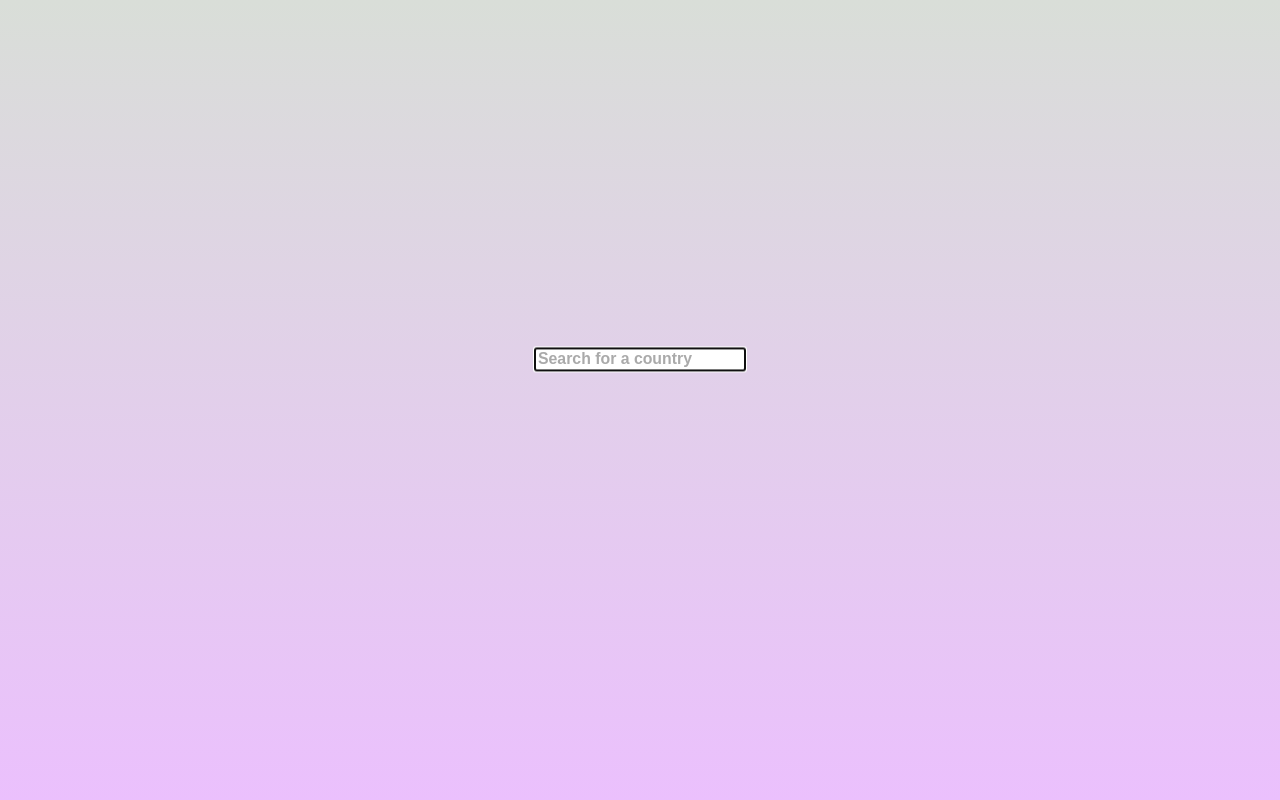
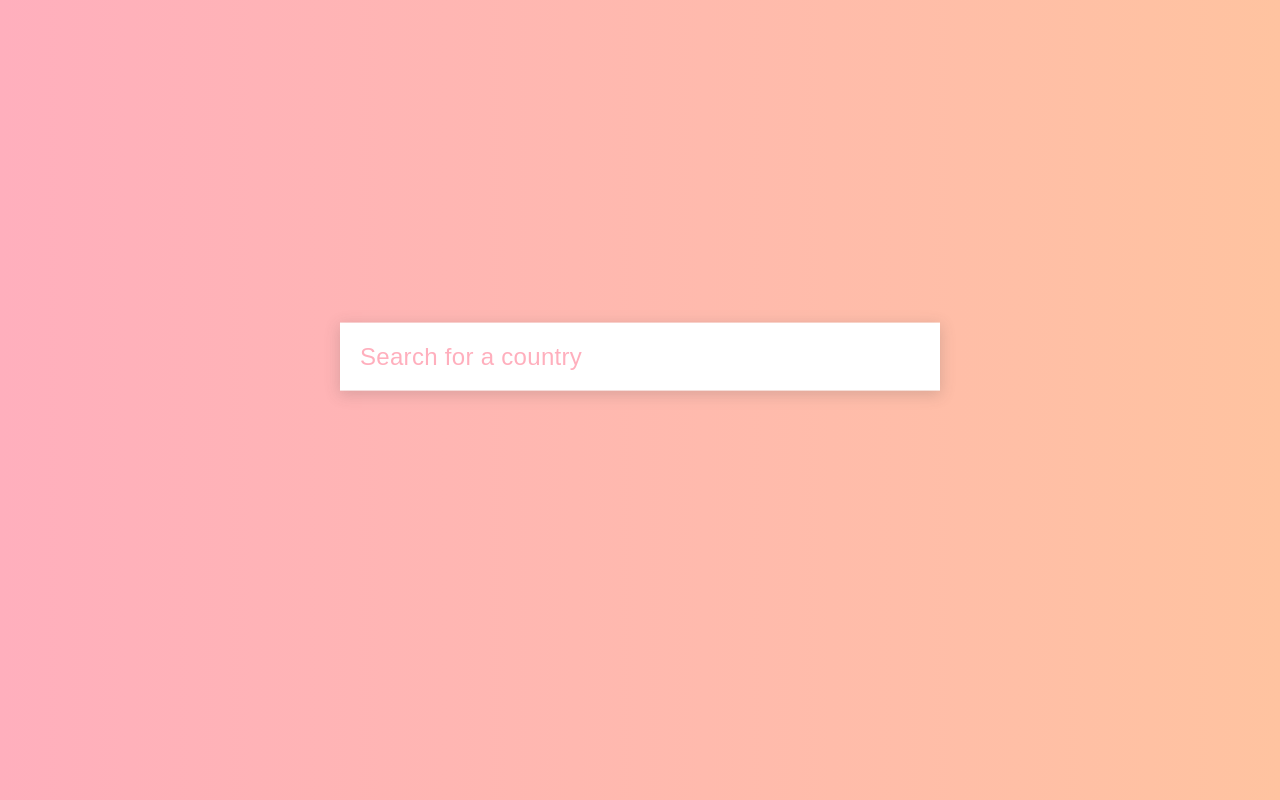
Before and after one commit to jonatanramhoj/react_autocomplete, a React (Create React App) app: page / in a window 1280 px wide. Built offline with nearby package versions, Linux system fonts and the light colour scheme.

Commit message:
Add styles

```diff
--- a/src/css/App.css
+++ b/src/css/App.css
@@ -1,7 +1,7 @@
 @import url("https://fonts.googleapis.com/css?family=Open+Sans:400,700");
 
 body {
-  background: linear-gradient(to top, #ebc0fd 0%, #d9ded8 100%);
+  background-image: linear-gradient(to right, #ffafbd, #ffc3a0);
   width: 100%;
   height: 100vh;
   font-family: "Open Sans", sans-serif;
@@ -15,57 +15,67 @@ body {
   transform: translate(-50%, -55%);
 }
 
-.autocomplete__input {
+.input {
   padding: 20px;
-  box-shadow: 0 7px 30px rgba(0, 0, 0, 0.2);
+  box-shadow: 0px 3px 14px 1px rgba(74, 74, 74, 0.2);
   outline: none;
   border: none;
-  min-width: 400px;
-  border-radius: 3px;
-  color: #333;
+  min-width: 600px;
+  width: 100%;
+  color: #444;
   letter-spacing: 0.3px;
+  font-size: 24px;
 }
 
-.autocomplete__suggestions {
+@media (max-width: 768px) {
+  .input {
+    min-width: 340px;
+    font-size: 18px;
+  }
+}
+
+.suggestions {
   width: 100%;
   position: absolute;
   left: 0;
-  top: 70px;
+  top: 90px;
   background: #fff;
-  box-shadow: 0 7px 30px rgba(0, 0, 0, 0.2);
-  border-radius: 4px;
+  box-shadow: 0px 3px 14px 1px rgba(74, 74, 74, 0.2);
 }
 
-.autocomplete__suggestions-inner {
-  padding: 20px;
+.suggestions-inner {
   max-height: 450px;
   overflow-y: auto;
 }
 
-.autocomplete__suggestions-item {
+.suggestions-item {
   display: block;
-  margin-bottom: 5px;
-  transition: color 0.15s ease-in-out;
+  /* transition: all 0.1s ease-in-out; */
   cursor: pointer;
   outline: none;
+  color: #444;
+  border-bottom: 1px solid #eee;
+  padding: 15px 15px 15px 20px;
 }
 
-.autocomplete__suggestions-item:last-child {
-  margin-bottom: 0;
+.suggestions-item:last-child {
+  border-bottom: 0;
 }
 
-.autocomplete__suggestions-item:hover {
-  color: purple;
+.suggestions-item:hover {
+  background: #f9f9f9;
 }
 
-.autocomplete__suggestions-link {
+.suggestions-link {
   border-bottom: 1px solid transparent;
   padding-bottom: 1px;
 }
 
-.active {
-  color: purple;
-  border-color: purple;
+.active,
+.suggestions-item.active:hover {
+  background: #444;
+  color: #fff;
+  border-color: #444;
 }
 
 .arrow-up {
@@ -82,21 +92,17 @@ body {
 
 ::-webkit-input-placeholder {
   /* Chrome/Opera/Safari */
-  color: #aaa;
-  font-weight: bold;
+  color: #ffafbd;
 }
 ::-moz-placeholder {
   /* Firefox 19+ */
-  color: #aaa;
-  font-weight: bold;
+  color: #ffafbd;
 }
 :-ms-input-placeholder {
   /* IE 10+ */
-  color: #aaa;
-  font-weight: bold;
+  color: #ffafbd;
 }
 :-moz-placeholder {
   /* Firefox 18- */
-  color: #aaa;
-  font-weight: bold;
+  color: #ffafbd;
 }
```
